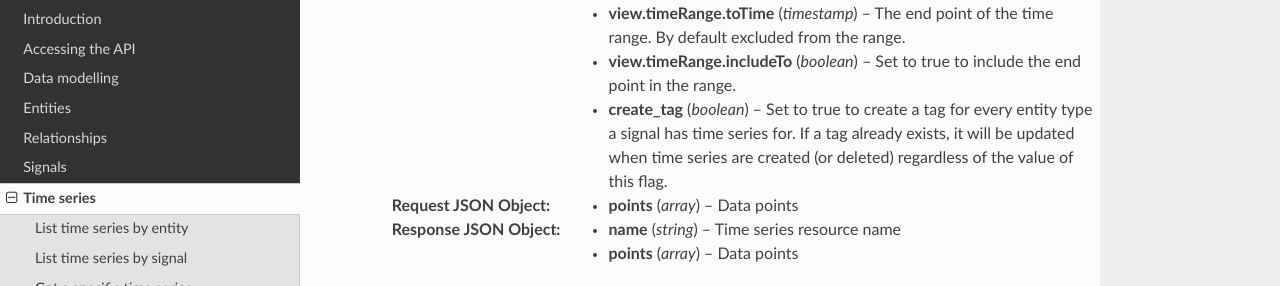
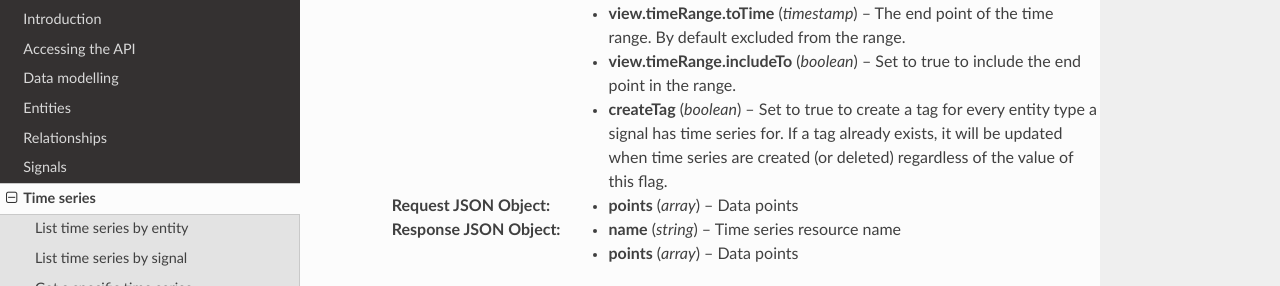
Before and after one commit to Exabel/api, a Sphinx documentation site: the page built from exabel/api/data/doc/timeseries.rst, in a window 1280 px wide and 900 px high, scrolled down 1954 px, cut to the strip 158-444 px from the top of the window. Built offline with Sphinx 7.4.7 and the Read the Docs theme 2.0.0, drawn with Linux system fonts in a browser that asks for light colours; formulas are drawn with MathJax 3.

Commit message:
camelCase HTTP parameters

```diff
--- a/exabel/api/data/doc/timeseries.rst
+++ b/exabel/api/data/doc/timeseries.rst
@@ -132,7 +132,7 @@ Create time series
     :query boolean view.timeRange.excludeFrom: Set to true to exclude the start point from the range.
     :query timestamp view.timeRange.toTime: The end point of the time range. By default excluded from the range.
     :query boolean view.timeRange.includeTo: Set to true to include the end point in the range.
-    :query boolean create_tag: Set to true to create a tag for every entity type a signal has time series for.
+    :query boolean createTag: Set to true to create a tag for every entity type a signal has time series for.
       If a tag already exists, it will be updated when time series are created (or deleted) regardless of the value
       of this flag.
 
```
